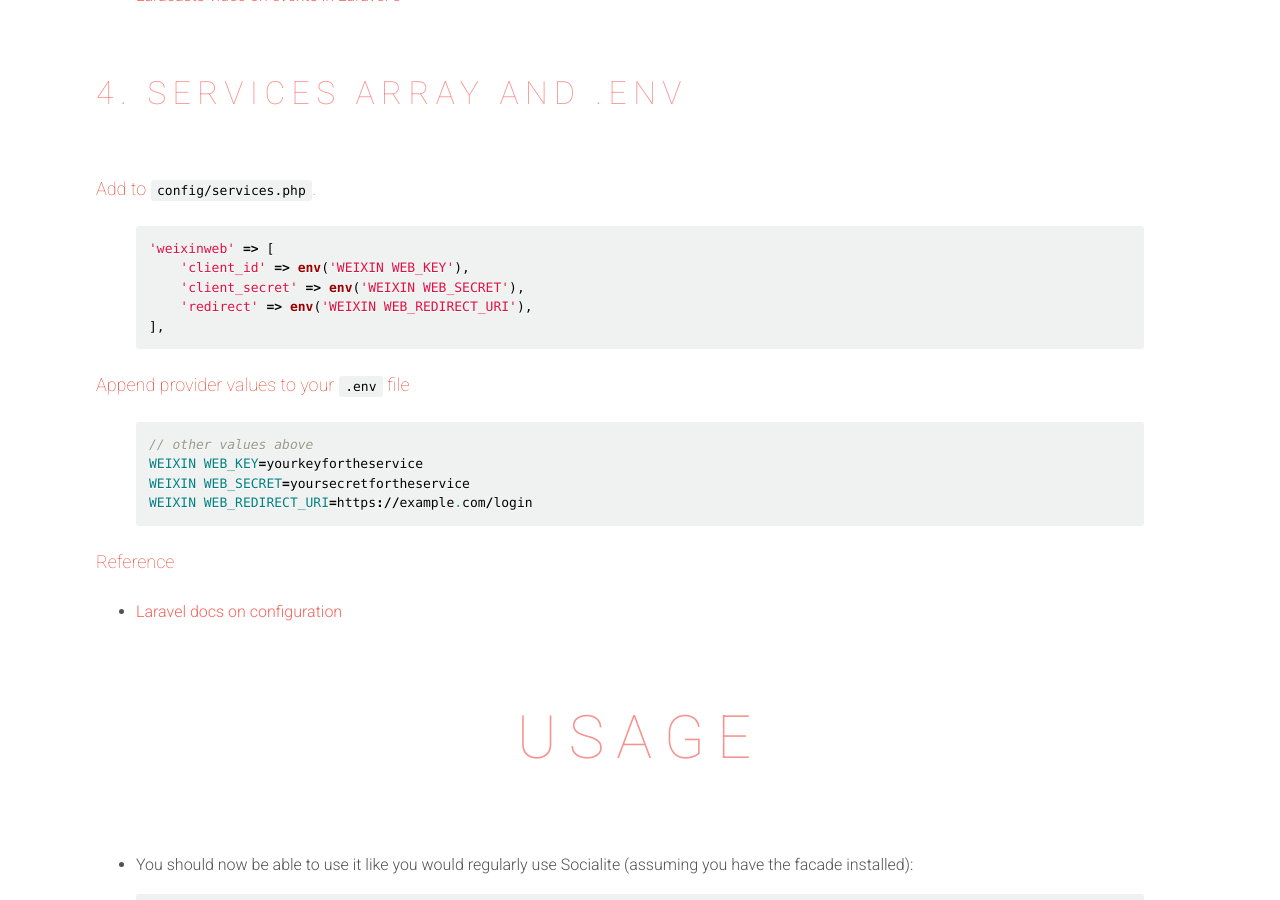
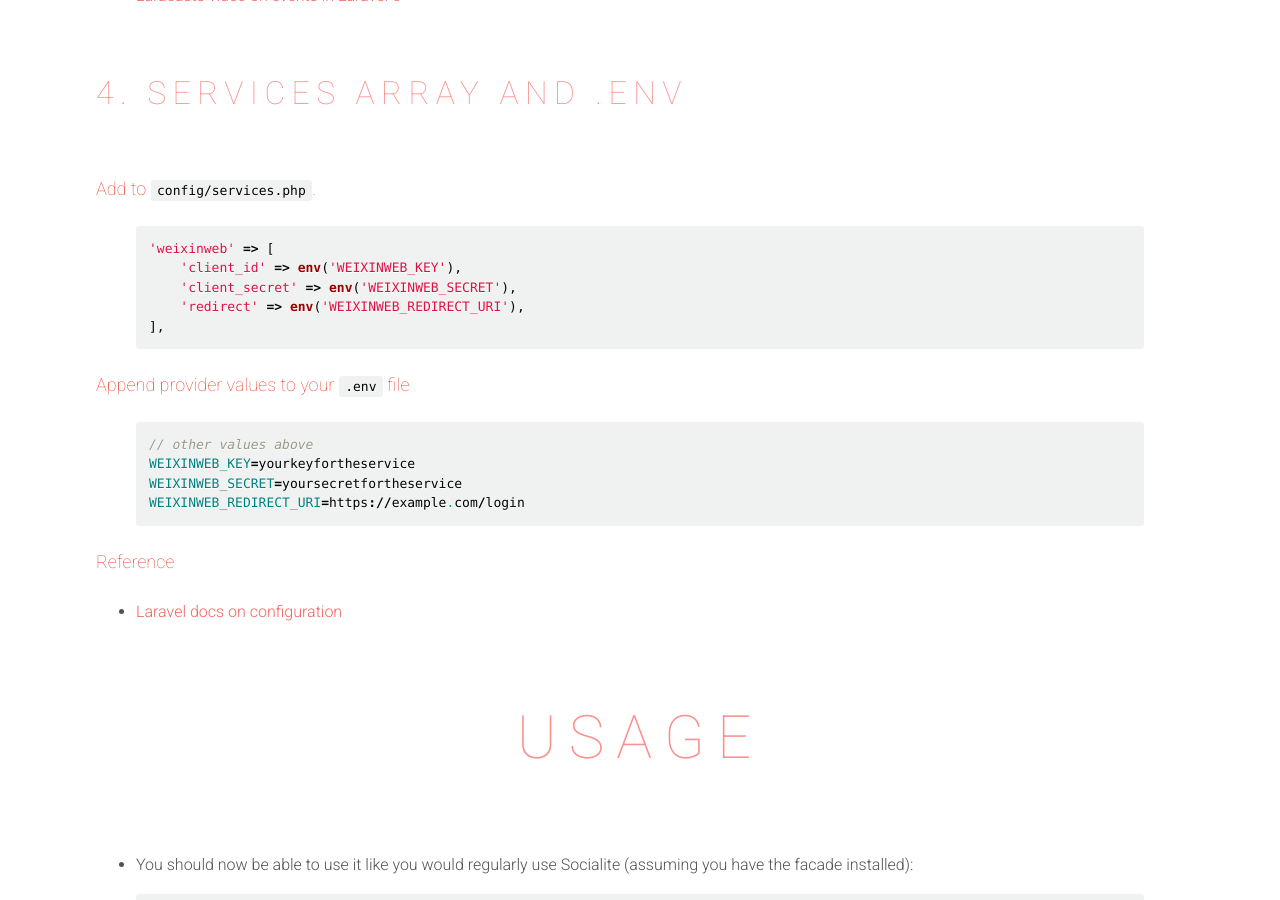
Before and after one commit to SocialiteProviders/socialiteproviders.github.io, a Jekyll site: the page built from _providers/Weixin-Web.md, in a window 1280 px wide and 900 px high, scrolled down 2668 px. Built offline with Jekyll 4.4.1, drawn with Linux system fonts in a browser that asks for light colours; nearby versions of some CDN libraries.

Commit message:
Use socialite_name as provider_key if available

```diff
--- a/_data/providers.yml
+++ b/_data/providers.yml
@@ -380,6 +380,7 @@
   maintainer_profile: 'https://github.com/DraperStudio'
   package: 'socialiteproviders/paypal_sandbox'
   listener: 'SocialiteProviders\PayPalSandbox\PayPalSandboxExtendSocialite@handle'
+  socialite_name: 'paypal_sandbox'
 
 
 - name: 'Podio'
--- a/_includes/provider/installation/_services_and_env.md
+++ b/_includes/provider/installation/_services_and_env.md
@@ -3,9 +3,7 @@
 #### Add to `config/services.php`.
 
 {% highlight php %}
-{% if socialite_name %}
-'{{ socialite_name }}' => [{% else %}
-'{{ provider_key | downcase }}' => [{% endif %}
+'{{ provider_key | downcase }}' => [
     'client_id' => env('{{ provider_key }}_KEY'),
     'client_secret' => env('{{ provider_key }}_SECRET'),
     'redirect' => env('{{ provider_key }}_REDIRECT_URI'), {% if extra_service_lines != empty %} {% for line in extra_service_lines %}
--- a/_includes/provider/provider.md
+++ b/_includes/provider/provider.md
@@ -13,6 +13,12 @@
             {% assign socialite_name = provider.socialite_name %}
         {% endif %}
 
+        {% if provider.socialite_name %}
+            {% assign provider_key = provider.socialite_name | upcase %}
+        {% else %}
+            {% assign provider_key = name %}
+        {% endif %}
+
         {% assign extra_service_lines = provider.extra_service_lines %}
         {% assign extra_env_lines = provider.extra_env_lines %}
     {% endif%}
@@ -21,7 +27,7 @@
 {% comment %} Create the provider key by removing any special chars from the name and upcasing {% endcomment %}
 
 {% assign remove = '. +' | split: ' ' %}
-{% assign provider_key = name %}
+
 {% for char in remove %}
    {% assign provider_key = provider_key | remove: char %}
 {% endfor %}
```
